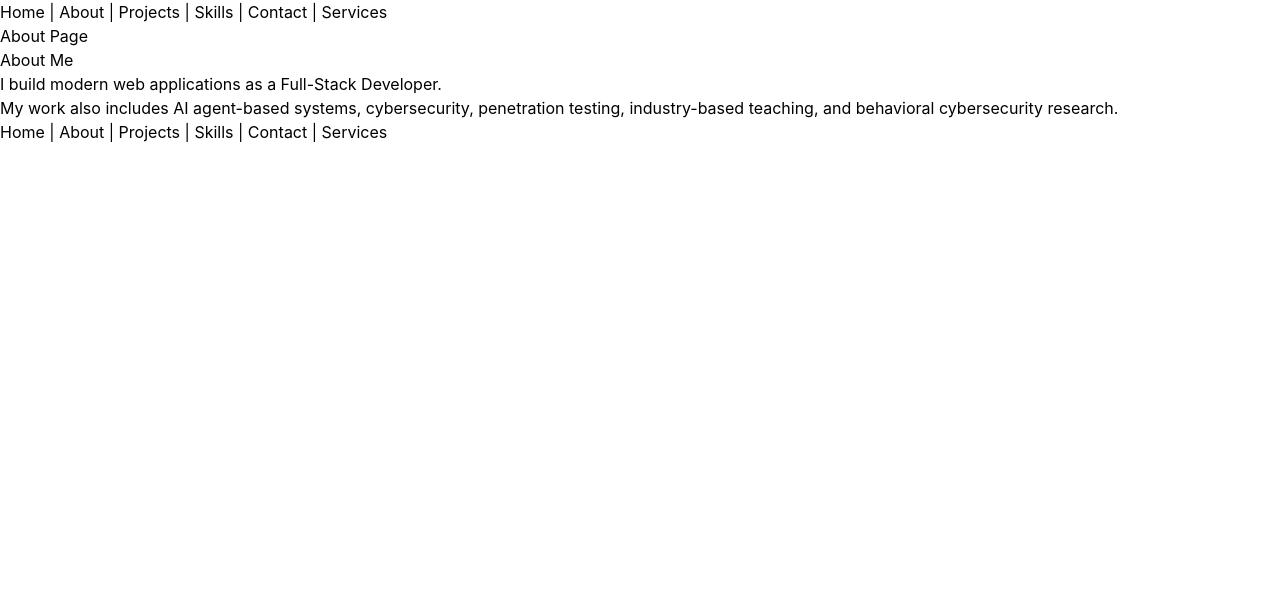
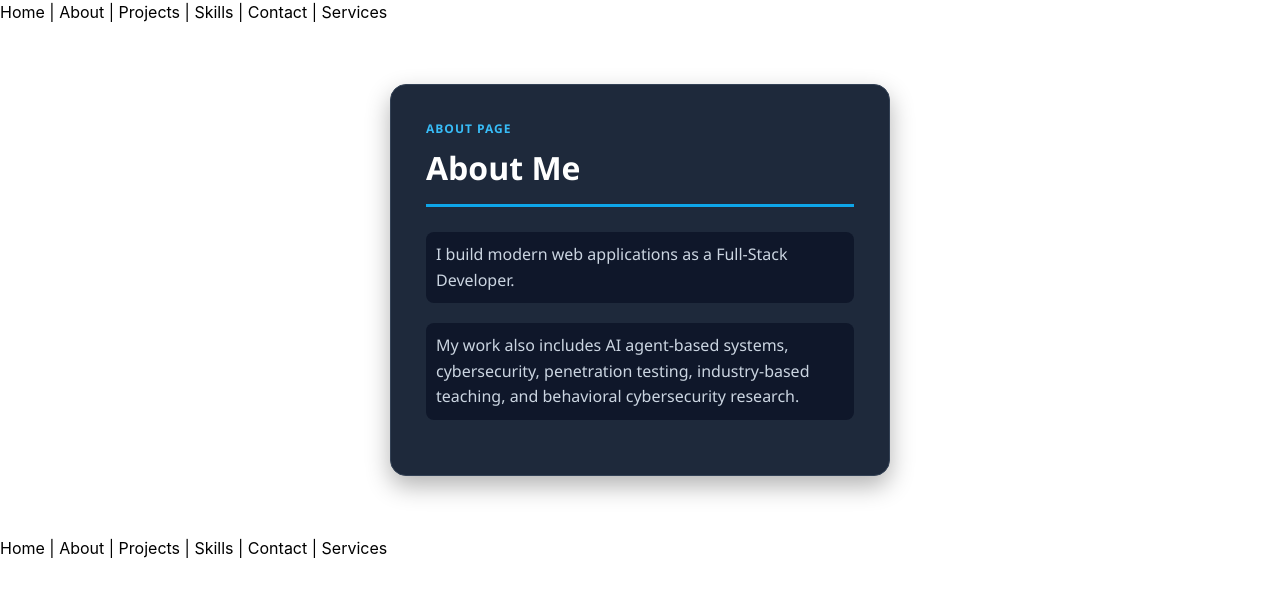
Before and after one commit to tinsaem/React-Routing, a React (Vite) app: page /about in a window 1280 px wide. Shown: the top 596 px of the page. Built offline with nearby package versions, Linux system fonts and the light colour scheme.

Commit message:
Contact page design colored

```diff
--- /dev/null
+++ b/src/pages/Contact.css
@@ -0,0 +1,57 @@
+/* ሙሉ ገጹን መሃል ላይ ለማድረግ እና ደስ የሚል ፈዘዝ ያለ ሰማያዊ Background ለመስጠት */
+.page-box {
+  max-width: 500px;
+  margin: 60px auto;
+  padding: 35px;
+  background-color: #1e293b; /* የካርዱ ጀርባ ጥቁር ሰማያዊ (Slate-800) */
+  border-radius: 16px;
+  box-shadow: 0 10px 25px rgba(0, 0, 0, 0.3);
+  font-family: "Segoe UI", Tahoma, Geneva, Verdana, sans-serif;
+  color: #ffffff; /* ፅሁፎቹ በሙሉ ነጭ እንዲሆኑ */
+  border: 1px solid #334155;
+}
+
+/* ከላይ ያለችው ትንሽ ፅሁፍ */
+.page-label {
+  font-size: 12px;
+  color: #38bdf8; /* ደማቅ ሰማያዊ (Sky blue) */
+  text-transform: uppercase;
+  display: block;
+  margin-bottom: 6px;
+  letter-spacing: 1px;
+  font-weight: 600;
+}
+
+/* Contact Me የሚለው አርዕስት */
+.page-box h1 {
+  color: #ffffff;
+  font-size: 32px;
+  margin-bottom: 25px;
+  border-bottom: 3px solid #0ea5e9; /* ከስሩ ያለው መስመር ውብ ሰማያዊ */
+  padding-bottom: 12px;
+  font-weight: 700;
+}
+
+/* የእያንዳንዱ መስመር አቀማመጥ */
+.page-box p {
+  font-size: 16px;
+  color: #cbd5e1; /* የፅሁፉ ከለር ቀለል ያለ አመድማ */
+  margin: 20px 0;
+  line-height: 1.6;
+  padding: 10px;
+  background-color: #0f172a; /* የፅሁፎቹ ማቀፊያ መስመር ጥቁር */
+  border-radius: 8px;
+}
+
+/* የሊንኮቹ (የአድራሻዎቹ) ከለር */
+.page-box a {
+  color: #38bdf8; /* ሊንኮቹ ውብ ሰማያዊ */
+  text-decoration: none;
+  font-weight: 600;
+}
+
+/* ማውሱ ሊንኩ ላይ ሲያርፍ (Hover ሲያደርግ) */
+.page-box a:hover {
+  text-decoration: underline;
+  color: #7dd3fc; /* ይበልጥ ደመቅ ይላል */
+}
--- a/src/pages/Contact.jsx
+++ b/src/pages/Contact.jsx
@@ -1,5 +1,5 @@
 
-
+import "./Contact.css"
 export default function Contact() {
   return (
     <div className="page-box">
```
